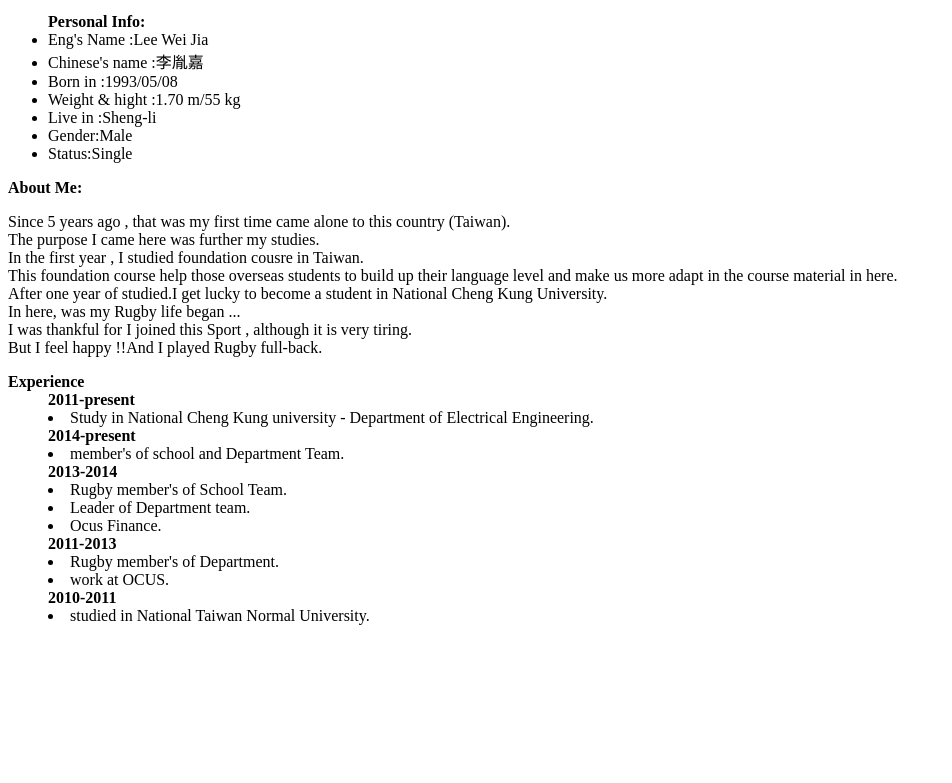
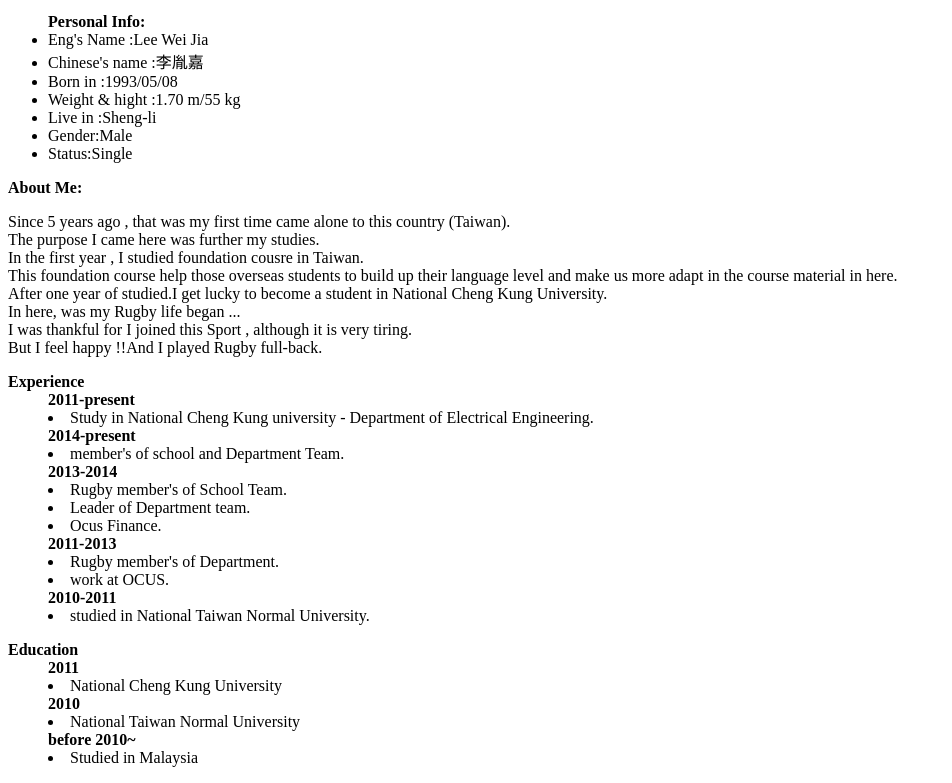
Before and after one commit to Weijia0508/Hello-world, a plain HTML site: page public_html/index.html in a window 1280 px wide. Shown: the part 403-1186 px from the top of the page, without its empty margins (0-952 px from the left). Before the commit the page ends 1044 px from the top, so only its background shows below. Drawn offline with Linux system fonts and the light colour scheme.

Commit message:
Update index.html

```diff
--- a/public_html/index.html
+++ b/public_html/index.html
@@ -66,9 +66,20 @@
               <dd><li>studied in National Taiwan Normal University.</li></dd>
               </dt>
            </dl>
+      </div>
 
-
-
+      <div class="education">
+        <dl>
+          <dt>
+            <strong>Education</strong>
+              <strong><dd>2011</dd></strong>
+              <dd><li>National Cheng Kung University</li></dd>
+              <strong><dd>2010</dd></strong>
+              <dd><li>National Taiwan Normal University</li></dd>
+              <strong><dd>before 2010~</dd></strong>
+              <dd><li>Studied in Malaysia</li></dd>
+          </dt>
+        </dl>
       </div>
 
 
```
